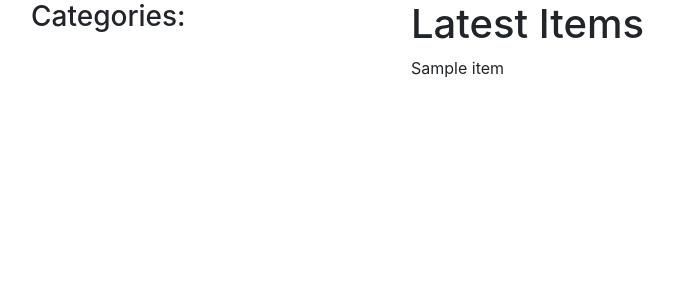
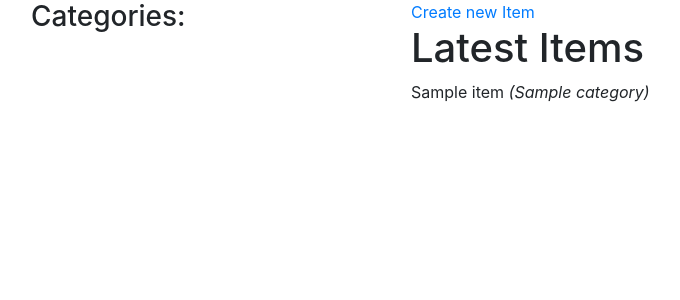
Before and after one commit to sciphymer/FSND-ItemCatalog, a Flask app: page / in a window 1280 px wide. Shown: the part 72-372 px from the top of the page, without its empty margins (54-734 px from the left). Run offline with Flask 2, Linux system fonts and the light colour scheme; the visitor is signed in with stand-in values (Sample User, id 1); tables that the repository leaves empty hold one stand-in row (values such as "Sample post"); some libraries are stand-ins or nearby versions.

Commit message:
add create_time to the item add and list out in descending order on the index page

```diff
--- a/app.py
+++ b/app.py
@@ -257,8 +257,7 @@ def gdisconnect():
 @app.route('/catalog')
 def showCategories():
 	user_items = []
-	if 'username' in login_session:
-		user_items = app_session.query(Item).filter_by(user_id=login_session['user_id']).all()
+	user_items = app_session.query(Item).order_by(Item.created_date.desc()).limit(10).all()
 	return render_template('index.html', categories=categories, items = user_items)
 
 @app.route('/newItem', methods=['GET', 'POST'])
@@ -331,8 +330,8 @@ def deleteItem(category, item):
 		return redirect(url_for('showItems', category=category))
 
 def createUser(login_session):
-    newUser = User(name=login_session['username'], email=login_session[
-                   'email'], picture=login_session['picture'])
+    newUser = User(username=login_session['email'], name=login_session['username'],
+    				email=login_session['email'], picture=login_session['picture'])
     user_session.add(newUser)
     user_session.commit()
     user = user_session.query(User).filter_by(email=login_session['email']).one()
--- a/dbModels.py
+++ b/dbModels.py
@@ -1,4 +1,5 @@
-from sqlalchemy import Column, Integer, String, ForeignKey
+import datetime
+from sqlalchemy import Column, Integer, String, ForeignKey, DateTime
 from sqlalchemy.ext.declarative import declarative_base
 from sqlalchemy.orm import relationship
 from sqlalchemy import create_engine
@@ -34,6 +35,7 @@ class Item(Base):
 	category = relationship(Category)
 	user_id = Column(Integer, ForeignKey(User.id))
 	user = relationship(User)
+	created_date = Column(DateTime, default=datetime.datetime.utcnow)
 
 
 	@property
--- a/templates/index.html
+++ b/templates/index.html
@@ -6,11 +6,12 @@
 {% endblock %}
 {% block content %}
 <div class='col'>
+	{% if 'username' in session %}
+	<a href="/newItem">Create new Item</a>
+	{% endif %}
 	<h1>Latest Items</h1>
-	{%if 'username' in session %}
-		{% for item in items %}
-		<div>{{item.title}}</div>
-		{% endfor %}
-	{% endif %}
+	{% for item in items %}
+	<div>{{item.title}} <i>({{item.category.name}})</i></div>
+	{% endfor %}
 </div>
 {% endblock %}
```
